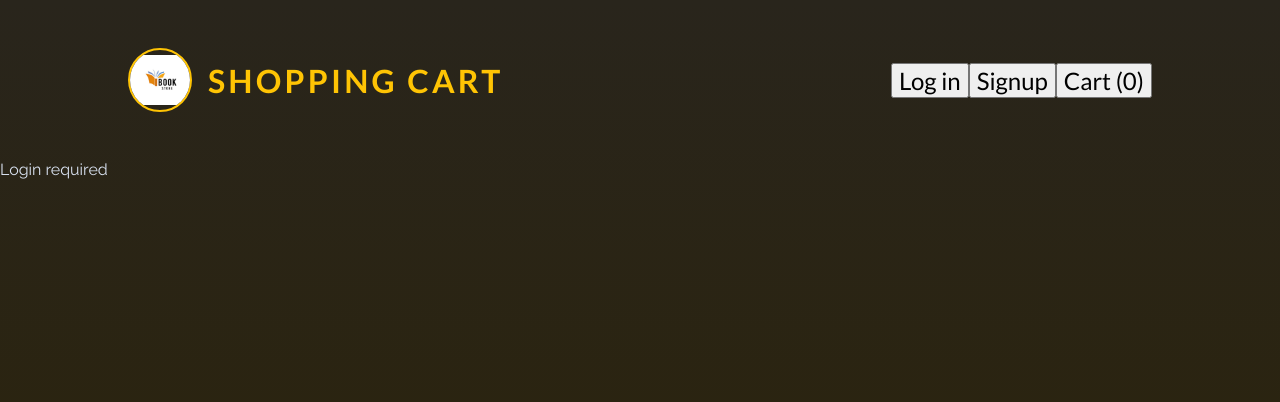
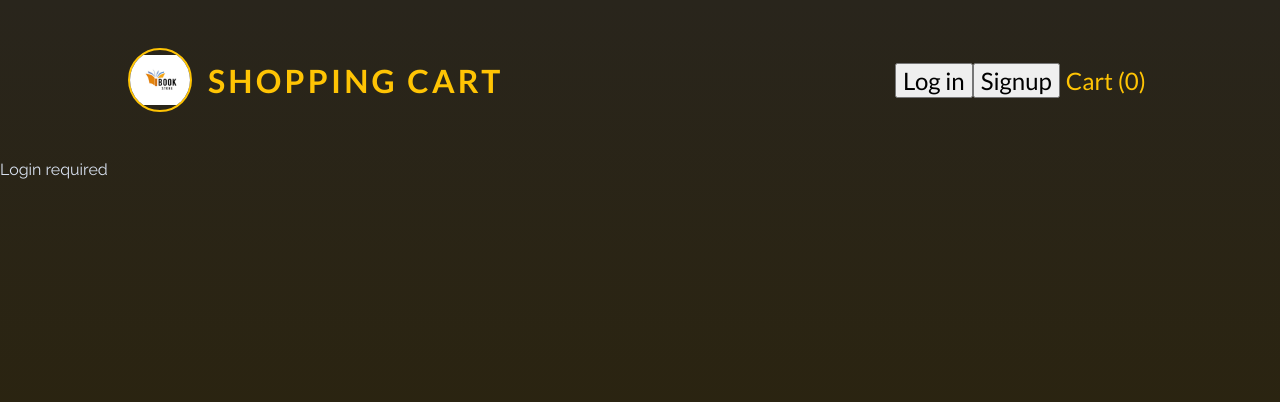
Before and after one commit to AsankaCOM/shopping-cart-ui, a React (Vite) app: page / in a window 1280 px wide. Shown: the top 402 px of the page. Built offline with nearby package versions, Linux system fonts and the light colour scheme; no server answers.

Commit message:
add custom ui button

```diff
--- a/src/components/BookItem.jsx
+++ b/src/components/BookItem.jsx
@@ -1,4 +1,5 @@
 import { currencyFormatter } from "../util/formatting";
+import Button from "./ui/Button.jsx";
 
 var BookItem = ({ book }) => {
     return (
@@ -11,7 +12,7 @@ var BookItem = ({ book }) => {
                     <p className="book-item-author">by {book.author}</p>
                 </div>
                 <p className="book-item-actions">
-                    <button>Add to Cart</button>
+                    <Button>Add to Cart</Button>
                 </p>
             </article>
         </li>
--- a/src/components/Header.jsx
+++ b/src/components/Header.jsx
@@ -1,6 +1,7 @@
 import React from 'react';
 
 import logoImg from '../assets/book-shop-logo.jpg'
+import Button from './ui/Button.jsx';
 
 const Header = ({ isAuthenticated, user, logout, login, signup }) => {
     return (
@@ -17,7 +18,7 @@ const Header = ({ isAuthenticated, user, logout, login, signup }) => {
                 {isAuthenticated && <button onClick={logout}>Logout</button>}
                 {!isAuthenticated && <button onClick={login}>Log in</button>}
                 {!isAuthenticated && <button onClick={signup}>Signup</button>}
-                <button>Cart (0)</button>
+                <Button textOnly>Cart (0)</Button>
             </nav>
         </header>
     );
--- /dev/null
+++ b/src/components/ui/Button.jsx
@@ -0,0 +1,7 @@
+const Button = ({ children, textOnly, className, ...props }) => {
+    const cssClasses = textOnly ? `text-button ${className}` : 'button'
+
+    return <button className={cssClasses} {...props}>{children}</button>
+}
+
+export default Button;
```
